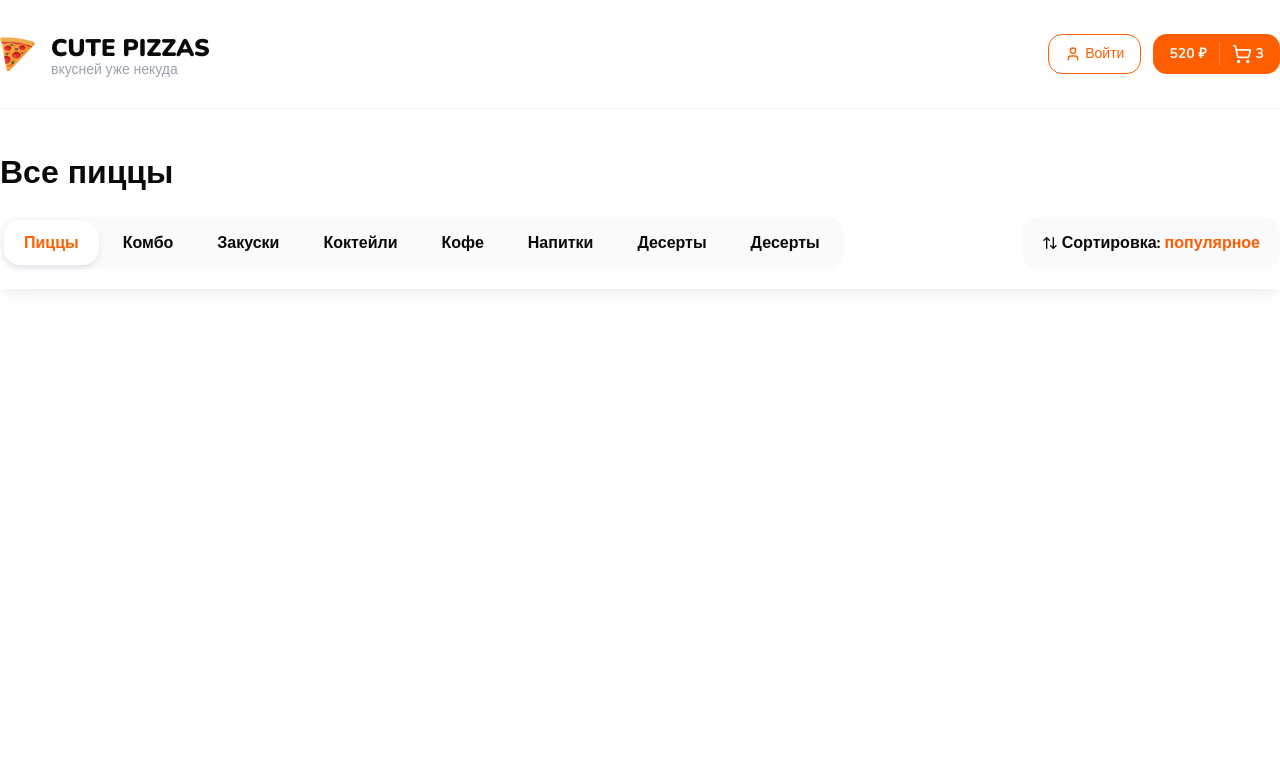
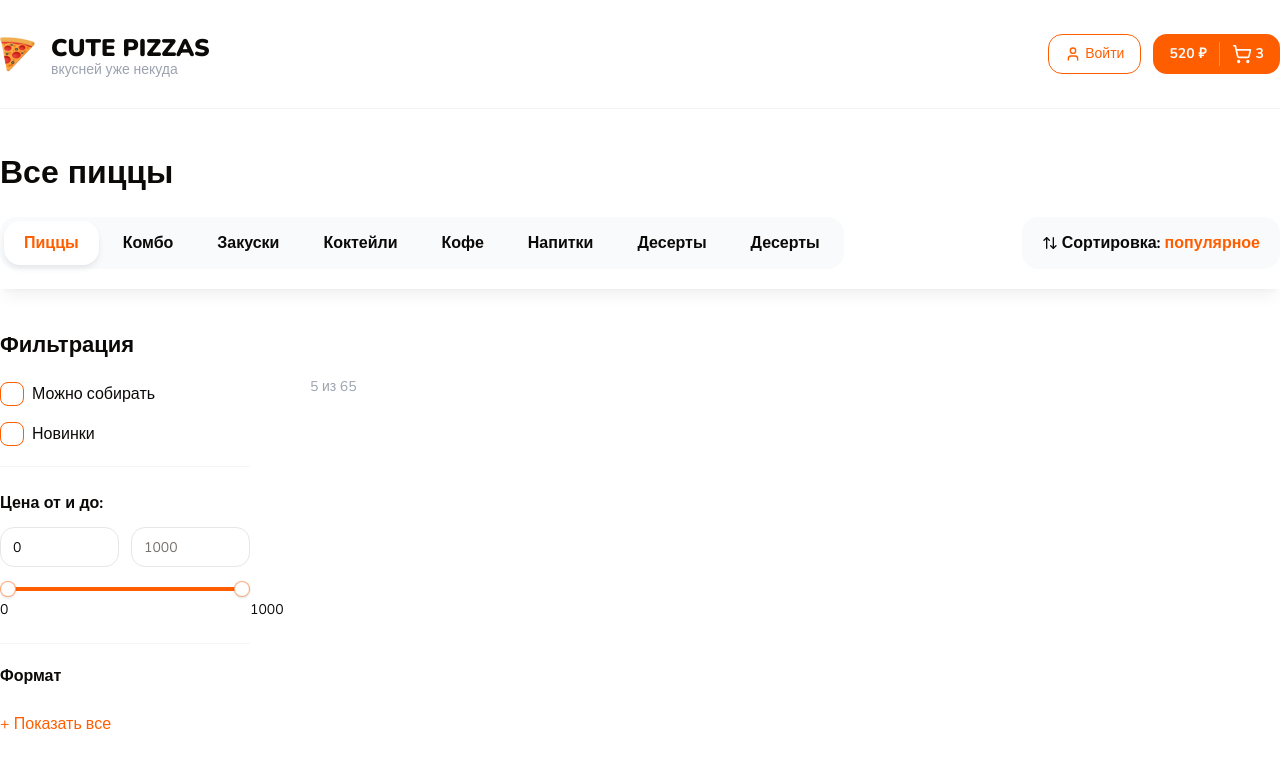
Before and after one commit to alexhetley6107/cute-pizzas, a Next.js app: page / in a window 1280 px wide. Shown: the top 768 px of the page. Built offline with nearby package versions, Linux system fonts and the light colour scheme.

Commit message:
feat: filters

```diff
--- a/app/page.tsx
+++ b/app/page.tsx
@@ -1,4 +1,4 @@
-import { Categories, Container, SortPopup, Title } from '@/components/shared';
+import { Categories, Container, Filters, SortPopup, Title } from '@/components/shared';
 
 export default function Home() {
   return (
@@ -14,7 +14,24 @@
         </Container>
       </div>
 
-      <div style={{ height: '3000px' }} />
+      <Container className="mt-10 pb-14">
+        <div className="flex gap-[60px]">
+          <div className="w-[250px]">
+            <Filters />
+          </div>
+          <div className="flex-1">
+            <div className="flex flex-col gap-16">
+              {/* <ProductsGroupList title="Пиццы" items={[1, 2, 3, 4, 5]} />
+              <ProductsGroupList title="Комбо" items={[1, 2, 3, 4, 5]} /> */}
+            </div>
+
+            <div className="flex items-center gap-6 mt-12">
+              {/* <Pagination pageCount={3} /> */}
+              <span className="text-sm text-gray-400">5 из 65</span>
+            </div>
+          </div>
+        </div>
+      </Container>
     </>
   );
 }
--- /dev/null
+++ b/components/shared/check-filter-groups.tsx
@@ -0,0 +1,96 @@
+'use client';
+
+import React from 'react';
+// import { useSet } from 'react-use';
+
+import { FilterCheckbox, FilterCheckboxProps } from './filter-checkbox';
+import { Input } from '../ui/input';
+
+type Item = FilterCheckboxProps;
+
+interface Props {
+  title: string;
+  items: Item[];
+  defaultItems?: Item[];
+  limit?: number;
+  searchInputPlaceholder?: string;
+  className?: string;
+  onChange?: (values: string[]) => void;
+  defaultValue?: string[];
+}
+
+export const CheckboxFiltersGroup: React.FC<Props> = ({
+  title,
+  items,
+  defaultItems,
+  limit = 5,
+  searchInputPlaceholder = 'Поиск...',
+  className,
+  onChange,
+  defaultValue,
+}) => {
+  const [showAll, setShowAll] = React.useState(false);
+  const [searchValue, setSearchValue] = React.useState('');
+
+  const onChangeSearch = (e: React.ChangeEvent<HTMLInputElement>) => {
+    setSearchValue(e.target.value);
+  };
+
+  const list = showAll
+    ? items.filter((item) => item.text.toLowerCase().includes(searchValue.toLocaleLowerCase()))
+    : // : defaultItems || items;
+      [];
+  // const [selected, { add, toggle }] = useSet<string>(new Set([]));
+
+  // const onCheckedChange = (value: string) => {
+  //   toggle(value);
+  // };
+
+  // React.useEffect(() => {
+  //   if (defaultValue) {
+  //     defaultValue.forEach(add);
+  //   }
+  // }, [defaultValue?.length]);
+
+  // React.useEffect(() => {
+  //   onChange?.(Array.from(selected));
+  // }, [selected]);
+
+  return (
+    <div className={className}>
+      <p className="font-bold mb-3">{title}</p>
+
+      {showAll && (
+        <div className="mb-5">
+          <Input
+            value={searchValue}
+            onChange={onChangeSearch}
+            placeholder={searchInputPlaceholder}
+            className="bg-gray-50 border-none"
+          />
+        </div>
+      )}
+
+      <div className="flex flex-col gap-4 max-h-96 pr-2 overflow-auto scrollbar">
+        {list.map((item) => (
+          <FilterCheckbox
+            // onCheckedChange={() => onCheckedChange(item.value)}
+            // checked={selected.has(item.value)}
+            key={String(item.value)}
+            value={item.value}
+            text={item.text}
+            endAdornment={item.endAdornment}
+          />
+        ))}
+      </div>
+
+      {items.length > limit && (
+        <div className={showAll ? 'border-t border-t-neutral-100 mt-4' : ''}>
+          <button onClick={() => setShowAll(!showAll)} className="text-primary mt-3">
+            {showAll ? 'Скрыть' : '+ Показать все'}
+          </button>
+        </div>
+      )}
+    </div>
+  );
+};
--- /dev/null
+++ b/components/shared/filter-checkbox.tsx
@@ -0,0 +1,34 @@
+import React from 'react';
+import { Checkbox } from '../ui';
+
+export interface FilterCheckboxProps {
+  text: string;
+  value: string;
+  endAdornment?: React.ReactNode;
+  onCheckedChange?: (checked: boolean) => void;
+  checked?: boolean;
+}
+
+export const FilterCheckbox: React.FC<FilterCheckboxProps> = ({
+  text,
+  value,
+  endAdornment,
+  onCheckedChange,
+  checked,
+}) => {
+  return (
+    <div className="flex items-center space-x-2">
+      <Checkbox
+        onCheckedChange={onCheckedChange}
+        checked={checked}
+        value={value}
+        className="rounded-[8px] w-6 h-6"
+        id={`checkbox-${String(value)}`}
+      />
+      <label htmlFor={`checkbox-${String(value)}`} className="leading-none cursor-pointer flex-1">
+        {text}
+      </label>
+      {endAdornment}
+    </div>
+  );
+};
--- /dev/null
+++ b/components/shared/filters.tsx
@@ -0,0 +1,114 @@
+import React from 'react';
+
+import { FilterCheckbox, CheckboxFiltersGroup } from '@/components/shared';
+import { Input } from '@/components/ui';
+import { Title } from './title';
+import { RangeSlider } from '../ui';
+
+interface Props {
+  className?: string;
+}
+
+export const Filters: React.FC<Props> = ({ className }) => {
+  return (
+    <div className={className}>
+      <Title text="Фильтрация" size="sm" className="mb-5 font-bold" />
+
+      <div className="flex flex-col gap-4">
+        <FilterCheckbox text="Можно собирать" value="1" />
+        <FilterCheckbox text="Новинки" value="2" />
+      </div>
+
+      <div className="mt-5 border-y border-y-neutral-100 py-6 pb-7">
+        <p className="font-bold mb-3">Цена от и до:</p>
+        <div className="flex gap-3 mb-5">
+          <Input type="number" placeholder="0" min={0} max={1000} defaultValue={0} />
+          <Input type="number" min={100} max={1000} placeholder="1000" />
+        </div>
+        <RangeSlider min={0} max={1000} step={10} value={[0, 1000]} />
+      </div>
+
+      <CheckboxFiltersGroup
+        className="mt-5"
+        title="Формат"
+        limit={6}
+        defaultItems={[
+          {
+            text: 'Сырный соус',
+            value: '1',
+          },
+          {
+            text: 'Моццарелла',
+            value: '2',
+          },
+          {
+            text: 'Чеснок',
+            value: '3',
+          },
+          {
+            text: 'Солённые огурчики',
+            value: '4',
+          },
+          {
+            text: 'Красный лук',
+            value: '5',
+          },
+          {
+            text: 'Томаты',
+            value: '6',
+          },
+        ]}
+        items={[
+          {
+            text: 'Сырный соус',
+            value: '1',
+          },
+          {
+            text: 'Моццарелла',
+            value: '2',
+          },
+          {
+            text: 'Чеснок',
+            value: '3',
+          },
+          {
+            text: 'Солённые огурчики',
+            value: '4',
+          },
+          {
+            text: 'Красный лук',
+            value: '5',
+          },
+          {
+            text: 'Томаты',
+            value: '6',
+          },
+          {
+            text: 'Сырный соус',
+            value: '11',
+          },
+          {
+            text: 'Моццарелла',
+            value: '12',
+          },
+          {
+            text: 'Чеснок',
+            value: '13',
+          },
+          {
+            text: 'Солённые огурчики',
+            value: '14',
+          },
+          {
+            text: 'Красный лук',
+            value: '15',
+          },
+          {
+            text: 'Томаты',
+            value: '16',
+          },
+        ]}
+      />
+    </div>
+  );
+};
--- a/components/shared/index.ts
+++ b/components/shared/index.ts
@@ -3,3 +3,6 @@
 export { Title } from './title';
 export { Categories } from './categories';
 export { SortPopup } from './sort-popup';
+export { FilterCheckbox } from './filter-checkbox';
+export { CheckboxFiltersGroup } from './check-filter-groups';
+export { Filters } from './filters';
--- a/components/ui/index.ts
+++ b/components/ui/index.ts
@@ -6,3 +6,4 @@
 export { Popover, PopoverContent, PopoverTrigger } from './popover';
 export { Select } from './select';
 export { Slider } from './slider';
+export { RangeSlider } from './range-slider';
--- /dev/null
+++ b/components/ui/range-slider.tsx
@@ -0,0 +1,73 @@
+'use client';
+
+import React from 'react';
+import * as SliderPrimitive from '@radix-ui/react-slider';
+
+import { cn } from '@/lib/utils';
+
+type SliderProps = {
+  className?: string;
+  min: number;
+  max: number;
+  step: number;
+  formatLabel?: (value: number) => string;
+  value?: number[] | readonly number[];
+  onValueChange?: (values: number[]) => void;
+};
+
+const RangeSlider = React.forwardRef(
+  (
+    { className, min, max, step, formatLabel, value, onValueChange, ...props }: SliderProps,
+    ref
+  ) => {
+    const initialValue = Array.isArray(value) ? value : [min, max];
+    const [localValues, setLocalValues] = React.useState(initialValue);
+
+    React.useEffect(() => {
+      // Update localValues when the external value prop changes
+      setLocalValues(Array.isArray(value) ? value : [min, max]);
+    }, [min, max, value]);
+
+    const handleValueChange = (newValues: number[]) => {
+      setLocalValues(newValues);
+      if (onValueChange) {
+        onValueChange(newValues);
+      }
+    };
+
+    return (
+      <SliderPrimitive.Root
+        ref={ref as React.RefObject<HTMLDivElement>}
+        min={min}
+        max={max}
+        step={step}
+        value={localValues}
+        onValueChange={handleValueChange}
+        className={cn('relative flex w-full touch-none select-none mb-6 items-center', className)}
+        {...props}
+      >
+        <SliderPrimitive.Track className="relative h-1 w-full grow overflow-hidden rounded-full bg-primary/20">
+          <SliderPrimitive.Range className="absolute h-full bg-primary" />
+        </SliderPrimitive.Track>
+        {localValues.map((value, index) => (
+          <React.Fragment key={index}>
+            <div
+              className="absolute text-center"
+              style={{
+                left: `calc(${((value - min) / (max - min)) * 100}% + 0px)`,
+                top: `10px`,
+              }}
+            >
+              <span className="text-sm">{formatLabel ? formatLabel(value) : value}</span>
+            </div>
+            <SliderPrimitive.Thumb className="block h-4 w-4 rounded-full border border-primary/50 bg-white shadow transition-colors focus-visible:outline-none focus-visible:ring-1 focus-visible:ring-ring disabled:pointer-events-none disabled:opacity-50" />
+          </React.Fragment>
+        ))}
+      </SliderPrimitive.Root>
+    );
+  }
+);
+
+RangeSlider.displayName = SliderPrimitive.Root.displayName;
+
+export { RangeSlider };
```
Also changed, not shown: components/ui/checkbox.tsx (+10 -12 lines).
